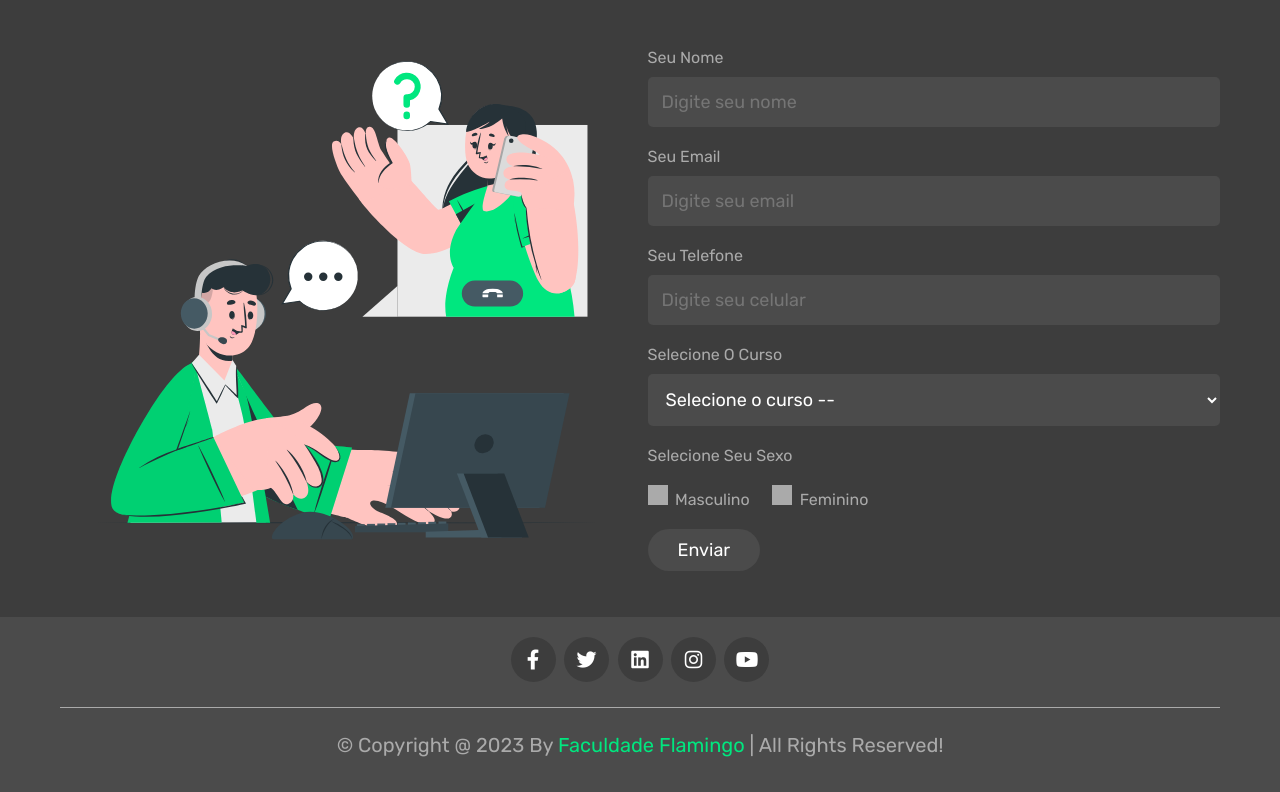
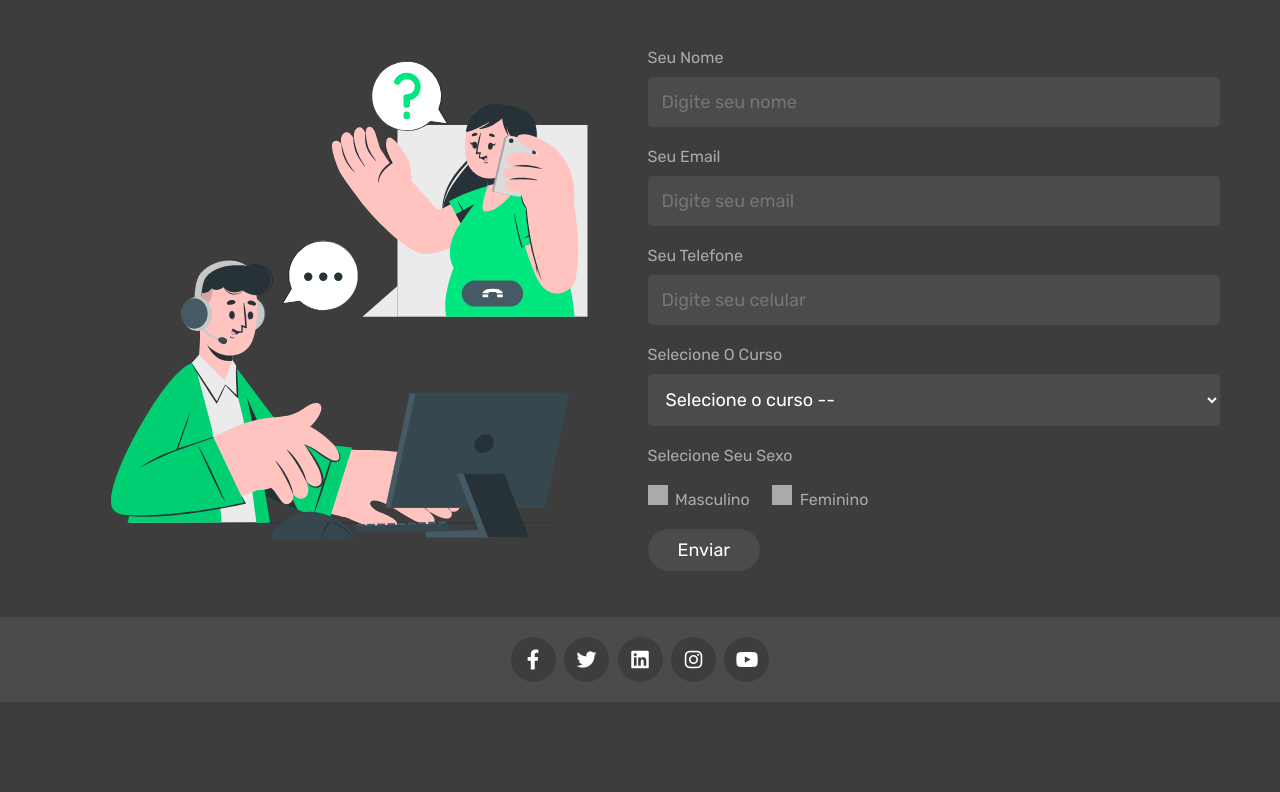
Before and after one commit to Guisgomes/FaculdadeFlamingo_Projeto04_OnlineEducation_CSS, a plain HTML site: page online education/index.html in a window 1280 px wide. Shown: the part 3121-3913 px from the top of the page. After the commit the page ends 3823 px from the top, so only its background shows below. Drawn offline with nearby package versions, Linux system fonts and the light colour scheme.

Commit message:
Update index.html

```diff
--- a/online education/index.html
+++ b/online education/index.html
@@ -456,8 +456,6 @@
          <a href="#" class="fab fa-youtube"></a>
       </div>
 
-      <div class="credit">&copy; copyright @ 2023 by <span>Faculdade Flamingo</span> | all rights reserved!</div>
-
    </section>
 
 </footer>
```
